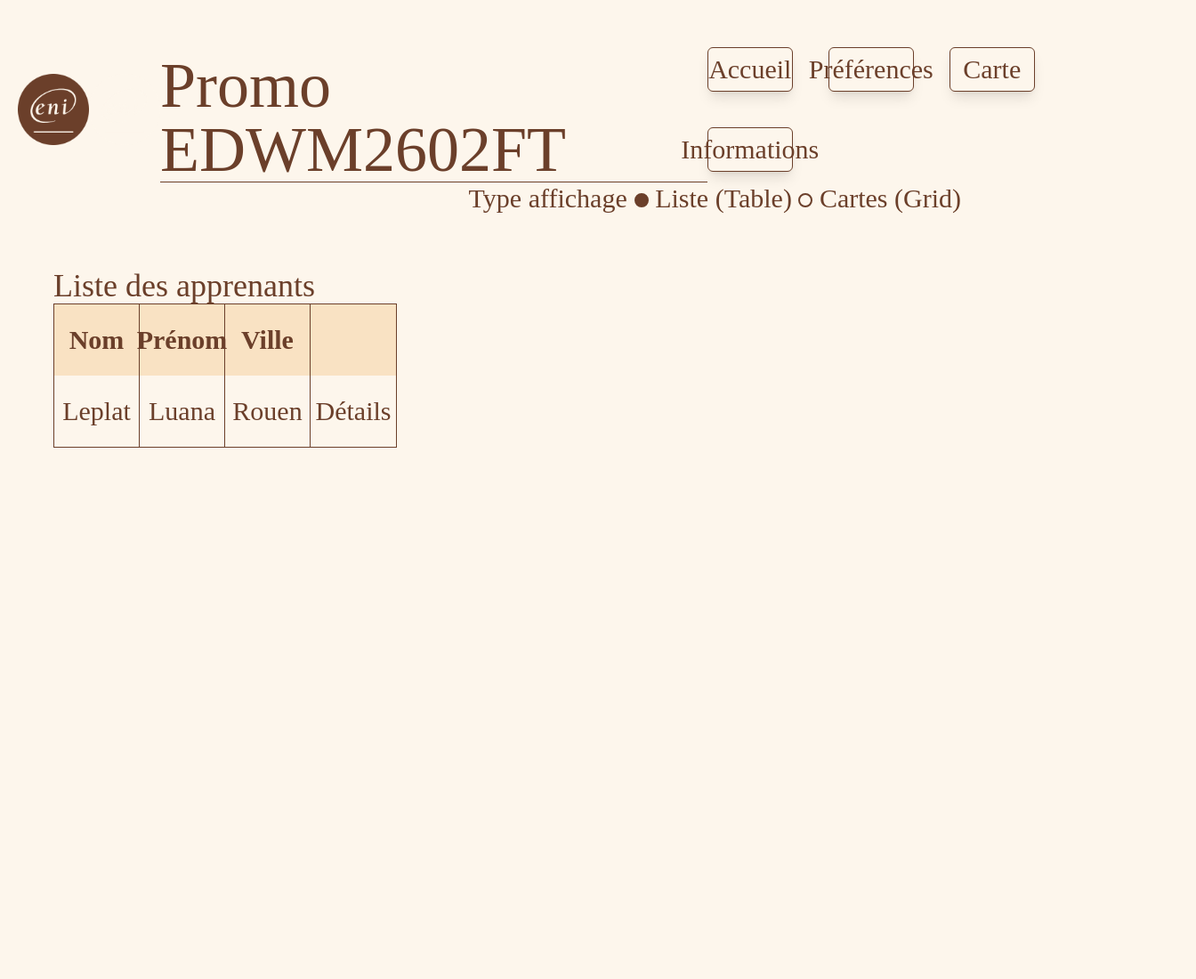
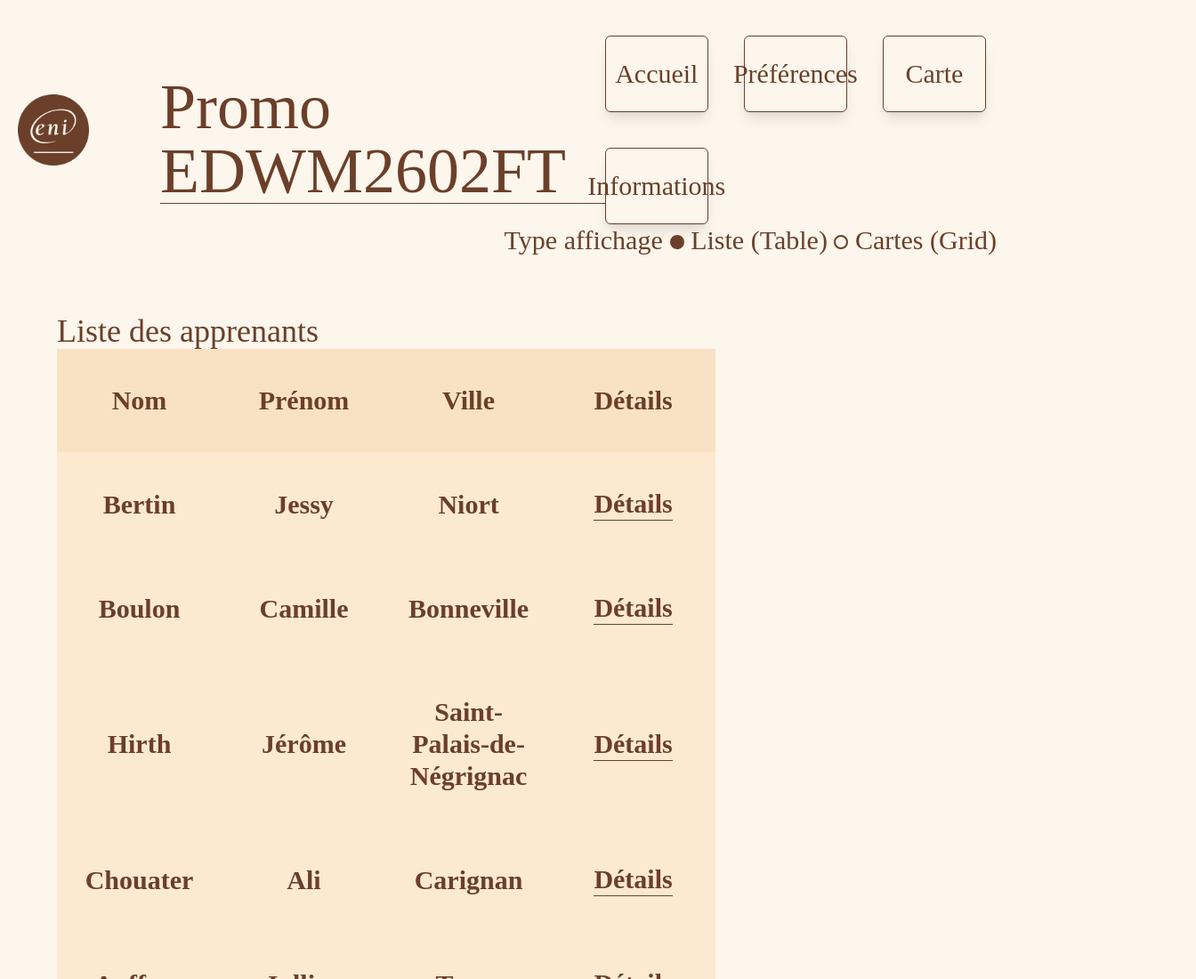
Before and after one commit to LuanaLpt/Projet-Web, a plain HTML site: page index.html in a window 1280 px wide. Shown: the top 1100 px of the page at 89% size, 1344 px wide, since content can reach past the window. Before the commit the page ends 800 px from the top, so only its background shows below. Drawn offline with nearby package versions, Linux system fonts and the light colour scheme; a web font is replaced by a local one.

Commit message:
qques retouches sur le style et implémentation des cartes détails

```diff
--- a/index.html
+++ b/index.html
@@ -1,48 +1,50 @@
-<!DOCTYPE html>
+<!doctype html>
 <html lang="en">
   <head>
-    <meta charset="UTF-8">
-    <meta name="viewport" content="width=device-width, initial-scale=1.0">
+    <meta charset="UTF-8" />
+    <meta name="viewport" content="width=device-width, initial-scale=1.0" />
     <script src="https://cdn.jsdelivr.net/npm/@tailwindcss/browser@4"></script>
     <style type="text/tailwindcss">
       @custom-variant dark (&:where(.dark, .dark *));
     </style>
     <style>
-@import url('https://fonts.googleapis.com/css2?family=Hi+Melody&display=swap');
+      @import url("https://fonts.googleapis.com/css2?family=Hi+Melody&display=swap");
     </style>
 
     <title>PromoENI- Accueil</title>
-
   </head>
-<body class="bg-[#FDF6EC] dark:bg-[#6B3F2A] font-[Hi_Melody] text-[#6B3F2A] dark:text-[#FDF6EC] m-0" >
+  <body
+    class="bg-[#FDF6EC] dark:bg-[#6B3F2A] font-[Hi_Melody] text-[#6B3F2A] dark:text-[#FDF6EC] m-0"
+  >
     <nav class="flex items-center justify-between mt-10 ml-5 mr-5">
-        <img class="h-[10vh] logoThemeClair"  src="enilogopng.png" />
+      <img class="h-[10vh] logoThemeClair" src="enilogopng.png" />
       <img class="h-[10vh] logoThemeSombre" src="enilogopngthemesombre.png" />
       <h1 class="border-b text-7xl mt-5">Promo EDWM2602FT</h1>
       <div class="flex-wrap flex flex-row gap-10 text-3xl">
         <a
           href="index.html"
-          class="hover:bg-[#F9E2C3] hover:dark:bg-[#97583B]  border shadow-lg rounded-md h-[2vh] w-[12vh] p-6 flex items-center justify-center"
+          class="hover:bg-[#F9E2C3] hover:dark:bg-[#97583B] border shadow-lg rounded-md w-1/5 p-6 flex items-center justify-center"
           >Accueil</a
         >
         <a
           href="preferences.html"
-          class="hover:bg-[#F9E2C3] hover:dark:bg-[#97583B] border shadow-lg rounded-md h-[2vh] w-[12vh] p-6 flex items-center justify-center"
+          class="hover:bg-[#F9E2C3] hover:dark:bg-[#97583B] border shadow-lg rounded-md w-1/5 p-6 flex items-center justify-center"
           >Préférences</a
         >
         <a
           href="map.html"
-          class="hover:bg-[#F9E2C3] hover:dark:bg-[#97583B]  border shadow-lg rounded-md h-[2vh] w-[12vh] p-6 flex items-center justify-center"
+          class="hover:bg-[#F9E2C3] hover:dark:bg-[#97583B] border shadow-lg rounded-md w-1/5 p-6 flex items-center justify-center"
           >Carte</a
         >
         <a
           href="info.html"
-          class="hover:bg-[#F9E2C3] hover:dark:bg-[#97583B]  border shadow-lg rounded-md h-[2vh] w-[12vh] p-6 flex items-center justify-center"
+          class="hover:bg-[#F9E2C3] hover:dark:bg-[#97583B] border shadow-lg rounded-md w-1/5 p-6 flex items-center justify-center"
           >Informations</a
         >
       </div>
     </nav>
-    <div class="flex justify-end gap-2 text-3xl mr-50"> Type affichage
+    <div class="flex justify-end gap-2 text-3xl mr-40">
+      Type affichage
       <fieldset>
         <legend>
           <input
@@ -65,27 +67,32 @@
         </legend>
       </fieldset>
     </div>
-    <h2 class="ml-15 mt-15 text-4xl">Liste des apprenants</h2>
-    <div class="prefListe text-3xl ml-15">
-        <table>
-            <thead class="border">
+    <h2 class="ml-16 mt-16 text-4xl">Liste des apprenants</h2>
+    <div class="prefListe gap-10 flex text-3xl ml-16 w-full">
+      <table  class="w-1/2">
+        <thead>
           <tr class="flex flex-row dark:bg-[#97583B] bg-[#F9E2C3]">
-                    <th class="h-[2vh] w-[12vh] p-10 flex items-center justify-center border-r">Nom</th>
-                    <th class=" h-[2vh] w-[12vh] p-10 flex items-center justify-center border-r">Prénom</th>
-                    <th class=" h-[2vh] w-[12vh] p-10 flex items-center justify-center border-r">Ville</th>
-                    <th class=" h-[2vh] w-[12vh] p-10 flex items-center justify-center "> </th>
-                </tr>
-                <tr class="flex flex-row">
-                   <th class="font-thin h-[2vh] w-[12vh] p-10 flex items-center justify-center border-r">Leplat</th>
-                    <th class="font-thin h-[2vh] w-[12vh] p-10 flex items-center justify-center border-r">Luana</th>
-                    <th class="font-thin h-[2vh] w-[12vh] p-10 flex items-center justify-center border-r">Rouen</th>
-                    <th class="font-thin h-[2vh] w-[12vh] p-10 flex items-center justify-center ">Détails</th>
+            <th class="p-10 w-1/4 flex items-center justify-center ">
+              Nom
+            </th>
+            <th class="p-10 w-1/4 flex items-center justify-center">
+              Prénom
+            </th>
+            <th class="p-10 w-1/4 flex items-center justify-center">
+              Ville
+            </th>
+            <th class="p-10 w-1/4 flex items-center justify-center">Détails</th>
           </tr>
         </thead>
+        <tbody id="tableau"></tbody>
       </table>
+      <div id="detailsSupp" class="sticky top-4 hidden border h-full w-1/3">
       </div>
-    <div class="prefCartes hidden gap-10 mt-15 text-3xl ml-15">
-        <div class="hover:bg-[#F9E2C3] hover:dark:bg-[#97583B] shadow-lg  p-6 w-1/6 border flex flex-col items-center">
+    </div>
+    <div class="prefCartes hidden mt-16 text-3xl ml-6">
+      <div
+        class="hover:bg-[#F9E2C3] hover:dark:bg-[#97583B] shadow-lg p-6 w-1/6 border flex flex-col items-center"
+      >
         <div>Prenom Nom</div>
         <div>Ville</div>
         <div>Détails</div>
--- a/promo.json
+++ b/promo.json
@@ -1,168 +1,183 @@
 {
   "apprenants": [
     {
-      "id" : 1,
-      "nom" : "Bertin",
-      "prenom" : "Jessy",
-      "ville" : "Niort",
-      "anecdotes" : "Vétéran de League of Legends",
+      "id": 1,
+      "pdp" :"Ahri.jpg",
+      "nom": "Bertin",
+      "prenom": "Jessy",
+      "ville": "Niort",
+      "anecdotes": "Vétéran de League of Legends",
       "coordonnees": {
-        "latitude" : "47.2258527",
-        "longitude" : "-0.4583907"
+        "latitude": "47.2258527",
+        "longitude": "-0.4583907"
       }
     },
     {
-      "id" : 2,
-      "nom" : "Boulon",
-      "prenom" : "Camille",
-      "ville" : "Bonneville",
-      "anecdotes" : "Grand fan de Anya Forger",
+      "id": 2,
+      "pdp" :"AhriDeux.png",
+      "nom": "Boulon",
+      "prenom": "Camille",
+      "ville": "Bonneville",
+      "anecdotes": "Grand fan de Anya Forger",
       "coordonnees": {
-        "latitude" : "46.076217",
-        "longitude" : "6.406739"
+        "latitude": "46.076217",
+        "longitude": "6.406739"
       }
     },
     {
-      "id" : 3,
-      "nom" : "Hirth",
-      "prenom" : "Jérôme",
-      "ville" : "Saint-Palais-de-Négrignac",
-      "anecdotes" : "Le premier jour de mon premier stage en entreprise s'est déroulé à la morgue de l'hopital de Brest. Bonjour L'angoisse !",
+      "id": 3,
+      "pdp" :"lulu.jpg",
+      "nom": "Hirth",
+      "prenom": "Jérôme",
+      "ville": "Saint-Palais-de-Négrignac",
+      "anecdotes": "Le premier jour de mon premier stage en entreprise s'est déroulé à la morgue de l'hopital de Brest. Bonjour L'angoisse !",
       "coordonnees": {
-        "latitude" : "45.26915",
-        "longitude" : "-0.24546"
+        "latitude": "45.26915",
+        "longitude": "-0.24546"
       }
     },
     {
-      "id" : 4,
-      "nom" : "Chouater",
-      "prenom" : "Ali",
-      "ville" : "Carignan",
-      "anecdotes" : "La chute n'est pas un échec, l'échec c'est de rester là où on est tombé. Ce n'est pas une anecdote je sais !",
+      "id": 4,
+      "pdp" :"jhin.jpg",
+      "nom": "Chouater",
+      "prenom": "Ali",
+      "ville": "Carignan",
+      "anecdotes": "La chute n'est pas un échec, l'échec c'est de rester là où on est tombé. Ce n'est pas une anecdote je sais !",
       "coordonnees": {
-        "latitude" : "49.63491238244603",
-        "longitude" : "5.161851789497237"
+        "latitude": "49.63491238244603",
+        "longitude": "5.161851789497237"
       }
     },
     {
-      "id" : 5,
-      "nom" : "Auffray",
-      "prenom" : "Jullian",
-      "ville" : "Tours",
-      "anecdotes" : "Streamez Nochka  & Zelie",
+      "id": 5,
+      "pdp" :"AhriDeux.png",
+      "nom": "Auffray",
+      "prenom": "Jullian",
+      "ville": "Tours",
+      "anecdotes": "Streamez Nochka  & Zelie",
       "coordonnees": {
-        "latitude" : "47.383333",
-        "longitude" : "0.683333"
+        "latitude": "47.383333",
+        "longitude": "0.683333"
       }
     },
     {
-      "id" : 6,
-      "nom" : "Rodriguez",
-      "prenom" : "Stéphanie",
-      "ville" : "Aix-les-bains",
-      "anecdotes" : "Je suis bac + 2 sans bac.",
+      "id": 6,
+      "pdp" :"lulu.jpg",
+      "nom": "Rodriguez",
+      "prenom": "Stéphanie",
+      "ville": "Aix-les-bains",
+      "anecdotes": "Je suis bac + 2 sans bac.",
       "coordonnees": {
-        "latitude" : "45.700001",
-        "longitude" : "5.91667"
+        "latitude": "45.700001",
+        "longitude": "5.91667"
       }
     },
     {
-      "id" : 7,
-      "nom" : "Péchon",
-      "prenom" : "Antoine",
-      "ville" : "Rouen",
-      "anecdotes" : "Adore le trail",
+      "id": 7,
+      "nom": "Péchon",
+      "pdp" :"yunara.jpg",
+      "prenom": "Antoine",
+      "ville": "Rouen",
+      "anecdotes": "Adore le trail",
       "coordonnees": {
-        "latitude" : "49.4431300",
-        "longitude" : "1.0993200"
+        "latitude": "49.4431300",
+        "longitude": "1.0993200"
       }
     },
     {
-      "id" : 8,
-      "nom" : "Patwary",
-      "prenom" : "Shahib",
-      "ville" : "Paris",
-      "anecdotes" : "Grand fan de Marvel",
+      "id": 8,
+      "pdp" :"AhriDeux.png",
+      "nom": "Patwary",
+      "prenom": "Shahib",
+      "ville": "Paris",
+      "anecdotes": "Grand fan de Marvel",
       "coordonnees": {
-        "latitude" : "48.8649327",
-        "longitude" : "2.3980541"
+        "latitude": "48.8649327",
+        "longitude": "2.3980541"
       }
     },
     {
-      "id" : 9,
-      "nom" : "Helier",
-      "prenom" : "Anthony",
-      "ville" : "Charly-sur-marne",
-      "anecdotes" : "Main xerath et adore coacher les jeunes",
+      "id": 9,
+      "nom": "Helier",
+      "pdp" :"Ahri.jpg",
+      "prenom": "Anthony",
+      "ville": "Charly-sur-marne",
+      "anecdotes": "Main xerath et adore coacher les jeunes",
       "coordonnees": {
-        "latitude" : "48.978",
-        "longitude" : "3.626"
+        "latitude": "48.978",
+        "longitude": "3.626"
       }
     },
     {
-      "id" : 10,
-      "nom" : "Leplat",
-      "prenom" : "Luana",
-      "ville" : "Rouen",
-      "anecdotes" : "J'ai pas pris de douche depuis 3 ans mais j'ai 700 montures sur wow",
+      "id": 10,
+      "pdp" :"lulu.jpg",
+            "nom": "Leplat",
+      "prenom": "Luana",
+      "ville": "Rouen",
+      "anecdotes": "J'ai pas pris de douche depuis 3 ans mais j'ai 700 montures sur wow",
       "coordonnees": {
-        "latitude" : "41.591138",
-        "longitude" : "9.279447"
+        "latitude": "41.591138",
+        "longitude": "9.279447"
       }
     },
     {
-      "id" : 11,
-      "nom" : "Le Brech",
-      "prenom" : "Mailys",
-      "ville" : "Plérin",
-      "anecdotes" : "Grande fan de Disney",
+      "id": 11,
+      "pdp" :"Ahri.jpg",
+      "nom": "Le Brech",
+      "prenom": "Mailys",
+      "ville": "Plérin",
+      "anecdotes": "Grande fan de Disney",
       "coordonnees": {
-        "latitude" : "48.5348817",
-        "longitude" : "-2.7695752"
+        "latitude": "48.5348817",
+        "longitude": "-2.7695752"
       }
     },
     {
-      "id" : 12,
-      "nom" : "Derumier",
-      "prenom" : "Dam",
-      "ville" : "Bordeaux",
-      "anecdotes" : "Ma chatoune s'appelle Jhin et je me suis douchée en notant cette anecdote (Non, on ne pue pas toujours sur LoL!)",
+      "id": 12,
+      "pdp" :"jhin.jpg",
+      "nom": "Derumier",
+      "prenom": "Dam",
+      "ville": "Bordeaux",
+      "anecdotes": "Ma chatoune s'appelle Jhin et je me suis douchée en notant cette anecdote (Non, on ne pue pas toujours sur LoL!)",
       "coordonnees": {
-        "latitude" : "44.833328",
-        "longitude" : "-0.56667"
+        "latitude": "44.833328",
+        "longitude": "-0.56667"
       }
     },
     {
-      "id" : 13,
-      "nom" : "Pasquier",
-      "prenom" : "Luis",
-      "ville" : "Concarneau",
-      "anecdotes" : "Le rôle du MJ c'est bien moins d'écrire un scénario que de faire croire qu'il y en a un.",
+      "id": 13,
+      "pdp" :"yunara.jpg",
+      "nom": "Pasquier",
+      "prenom": "Luis",
+      "ville": "Concarneau",
+      "anecdotes": "Le rôle du MJ c'est bien moins d'écrire un scénario que de faire croire qu'il y en a un.",
       "coordonnees": {
-        "latitude" : "47.8818965",
-        "longitude" : "-3.9303824"
+        "latitude": "47.8818965",
+        "longitude": "-3.9303824"
       }
     },
     {
-      "id" : 14,
-      "nom" : "Helper",
-      "prenom" : "Maxime",
-      "ville" : "La ville Rose",
-      "anecdotes" : "Je suis nul en informatique!",
+      "id": 14,
+      "pdp" :"jhin.jpg",
+      "nom": "Helper",
+      "prenom": "Maxime",
+      "ville": "La ville Rose",
+      "anecdotes": "Je suis nul en informatique!",
       "coordonnees": {
-        "latitude" : "43.600000",
-        "longitude" : "1.433333"
+        "latitude": "43.600000",
+        "longitude": "1.433333"
       }
     },
     {
-      "id" : 15,
-      "nom" : "Archenoul",
-      "prenom" : "Mathias",
-      "ville" : "Vannes",
-      "anecdotes" : "Au final le principal c'est l'essentiel",
+      "id": 15,
+      "pdp" :"AhriDeux.png",
+      "nom": "Archenoul",
+      "prenom": "Mathias",
+      "ville": "Vannes",
+      "anecdotes": "Au final le principal c'est l'essentiel",
       "coordonnees": {
-        "latitude" : "47.658236",
-        "longitude" : "-2.760847"
+        "latitude": "47.658236",
+        "longitude": "-2.760847"
       }
     }
   ]
--- a/script.js
+++ b/script.js
@@ -1,68 +1,115 @@
 document.addEventListener("DOMContentLoaded", () => {
-  const themeColor = document.querySelector("#theme")
+
+
+
+
+
+  const themeColor = document.querySelector("#theme");
 
   function appliquerTheme(valeur) {
     if (valeur === "sombre") {
       document.documentElement.classList.add("dark");
-      document.querySelector(".logoThemeClair").classList.add("hidden")
-      document.querySelector(".logoThemeSombre").classList.remove("hidden")
+      document.querySelector(".logoThemeClair").classList.add("hidden");
+      document.querySelector(".logoThemeSombre").classList.remove("hidden");
     } else {
       document.documentElement.classList.remove("dark");
-      document.querySelector(".logoThemeClair").classList.remove("hidden")
-      document.querySelector(".logoThemeSombre").classList.add("hidden")
+      document.querySelector(".logoThemeClair").classList.remove("hidden");
+      document.querySelector(".logoThemeSombre").classList.add("hidden");
     }
   }
 
   if (themeColor) {
     themeColor.addEventListener("change", function () {
-      appliquerTheme(themeColor.value)
+      appliquerTheme(themeColor.value);
     });
   }
 
   function appliquerAffichage(valeur) {
-    const liste = document.querySelector(".prefListe")
-    const cartes = document.querySelector(".prefCartes")
-    if (!liste || !cartes) return
+    const liste = document.querySelector(".prefListe");
+    const cartes = document.querySelector(".prefCartes");
+    if (!liste || !cartes) return;
     if (valeur == "cartes") {
-      liste.classList.add("hidden")
+      liste.classList.add("hidden");
       cartes.classList.remove("hidden");
-    }
-    else {
-        cartes.classList.add("hidden")
-        liste.classList.remove("hidden")
+    } else {
+      cartes.classList.add("hidden");
+      liste.classList.remove("hidden");
     }
   }
 
-
-  const radiosAffichage = document.querySelectorAll('input[name="affichage"]')
-    radiosAffichage.forEach(radio => {
-    radio.addEventListener("change", function() {
-        appliquerAffichage(this.value)
-    })
-})
+  const radiosAffichage = document.querySelectorAll('input[name="affichage"]');
+  radiosAffichage.forEach((radio) => {
+    radio.addEventListener("change", function () {
+      appliquerAffichage(this.value);
+    });
+  });
 
   const prefs = JSON.parse(localStorage.getItem("preferences"));
   if (prefs) {
-    if (themeColor) document.getElementById("theme").value = prefs.theme
+    if (themeColor) document.getElementById("theme").value = prefs.theme;
     appliquerTheme(prefs.theme);
-    appliquerAffichage(prefs.affichage)
-    const radio = document.querySelector(`input[name="affichage"][value="${prefs.affichage}"]`)
-    if (radio) radio.checked = true
-
+    appliquerAffichage(prefs.affichage);
+    const radio = document.querySelector(
+      `input[name="affichage"][value="${prefs.affichage}"]`,
+    );
+    if (radio) radio.checked = true;
+  } else {
+    appliquerAffichage("liste");
+  }
+  const btnSauvegarder = document.getElementById("btnSauvegarder");
+  if (btnSauvegarder) {
+    btnSauvegarder.addEventListener("click", () => {
+      const affichageChecked = document.querySelector(
+        'input[name="affichage"]:checked',
+      );
+      const preferences = {
+        theme: document.getElementById("theme").value,
+        affichage: affichageChecked ? affichageChecked.value : "liste",
+      };
+      localStorage.setItem("preferences", JSON.stringify(preferences));
+    });
   }
 
-  else {
-    appliquerAffichage("liste")
-  }
-  const btnSauvegarder = document.getElementById("btnSauvegarder")
-  if (btnSauvegarder) {
-    btnSauvegarder.addEventListener("click", () => {
-    const affichageChecked = document.querySelector('input[name="affichage"]:checked')
-    const preferences = {
-        theme: document.getElementById("theme").value,
-        affichage : affichageChecked ? affichageChecked.value :"liste"
-      };
-      localStorage.setItem("preferences", JSON.stringify(preferences))
+});
+
+const detail = document.getElementById("detailsSupp")
+const tableau = document.getElementById("tableau")
+
+  fetch('promo.json')
+  .then(response => response.json())
+  .then(data => {
+    data.apprenants.forEach(apprenant => {
+      let altGr = `
+        <tr class="flex flex-row">
+          <th class=" dark:bg-[#A8653F] bg-[#FBE9D0] p-10 w-1/4 flex items-center justify-center">
+            ${apprenant.nom}
+          </th>
+          <th class="dark:bg-[#A8653F] bg-[#FBE9D0] p-10 w-1/4 flex items-center justify-center">
+            ${apprenant.prenom}
+          </th>
+          <th class="dark:bg-[#A8653F] bg-[#FBE9D0] p-10 w-1/4 flex items-center justify-center">
+            ${apprenant.ville}
+          </th>
+          <th class="dark:bg-[#A8653F] bg-[#FBE9D0] p-10 w-1/4 flex items-center justify-center">
+            <button id="button-${apprenant.id}" class=" border-b cursor-pointer">Détails</button>
+          </th>
+        </tr>`;
+
+      tableau.insertAdjacentHTML('beforeend', altGr);
+
+      let bouton = document.getElementById("button-" + apprenant.id);
+      bouton.addEventListener("click", () => {
+        let altGr2 = `
+          <div class=" dark:bg-[#A8653F] p-6 flex flex-col items-center gap-10" >
+          <img src="${apprenant.pdp}" alt="${apprenant.prenom} ${apprenant.nom}" class="w-24 h-24 rounded-full object-cover" />
+          <div>${apprenant.nom}</div>
+          <div>${apprenant.prenom}</div>
+          <div>${apprenant.ville}</div>
+          <div class="flex flex-wrap">${apprenant.anecdotes}</div>
+          </div>`;
+
+        detail.innerHTML = altGr2;
+        detail.classList.remove("hidden");
+      });
     });
-  }
-});
+  });
--- /dev/null
+++ b/tailwind.css
@@ -0,0 +1 @@
+@import "tailwindcss";
```
Also changed, not shown: info.html (+34 -20 lines), map.html (+14 -14 lines), preferences.html (+14 -10 lines), Ahri.jpg (added), AhriDeux.png (added), jhin.jpg (added), lulu.jpg (added), yunara.jpg (added). Lines whose indentation alone changed are shown as unchanged.
